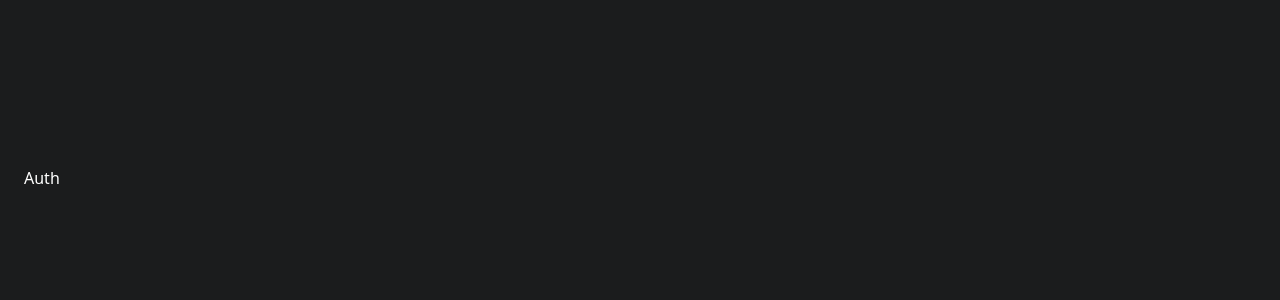
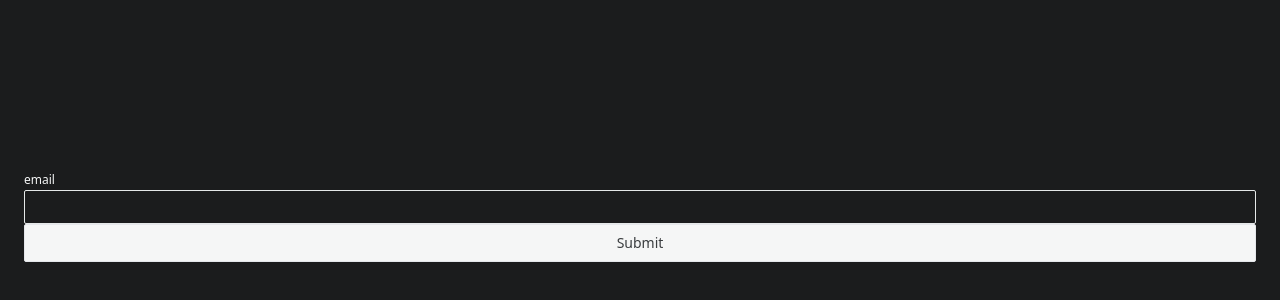
Before and after one commit to kettei-sproutty/scuderia-fe, a Next.js app: page /auth in a window 1280 px wide. Shown: the part 138-438 px from the top of the page. Built offline with nearby package versions, Linux system fonts and the light colour scheme.

Commit message:
feat(auth): add callback route, create steps

```diff
--- a/app/auth/actions.ts
+++ b/app/auth/actions.ts
@@ -1,6 +1,7 @@
 "use server";
 import { authentication } from "@lib/authentication";
 import { cookies } from "next/headers";
+import { redirect } from "next/navigation";
 
 export const sendOTPEmail = async (formData: FormData) => {
   const email = formData.get("email")?.toString();
@@ -15,15 +16,23 @@ export const sendOTPEmail = async (formData: FormData) => {
   }
 };
 
-export const verifyOTP = async (formData: FormData) => {
+export const verifyOTP = async (formData: FormData, email: string) => {
   const code = formData.get("code")?.toString();
-  const email = formData.get("email")?.toString();
 
   if (!code || !email) throw new Error("Code is required");
 
   const authenticationHelper = authentication("route-handler", cookies);
   try {
-    await authenticationHelper.verifyOtp({ token: code, type: "email", email });
+    const { data } = await authenticationHelper.verifyOtp({
+      token: code,
+      type: "email",
+      email,
+    });
+
+    if (!data.user || !data.session) throw new Error("Failed to verify OTP");
+
+    await authenticationHelper.updateSession({ user: data.user, session: data.session });
+    redirect("/");
   } catch (error) {
     console.error(error);
     throw new Error("Failed to verify OTP");
--- /dev/null
+++ b/app/auth/callback/route.ts
@@ -0,0 +1,18 @@
+import { authentication } from "@lib/authentication";
+import { cookies } from "next/headers";
+
+export const GET = async (req: Request) => {
+  const { searchParams } = new URL(req.url);
+  const token = searchParams.get("token");
+
+  const authenticationHelper = authentication("route-handler", cookies);
+  try {
+    if (!token) throw new Error("Invalid code");
+    await authenticationHelper.verifyCallback(token);
+
+    return new Response(null, { status: 302, headers: { Location: "/" } });
+  } catch (error) {
+    console.error(error);
+    return new Response(null, { status: 302, headers: { Location: "/auth" } });
+  }
+};
--- a/app/auth/page.tsx
+++ b/app/auth/page.tsx
@@ -1,5 +1,25 @@
+"use client";
+import { useState } from "react";
+import { notFound } from "next/navigation";
+import { CodeStep, EmailStep } from "./step";
+
+export enum Step {
+  Email,
+  Code,
+}
+
 const AuthPage = () => {
-  return <h1>Auth</h1>;
+  const [email, setEmail] = useState<string>("");
+  const [step, setStep] = useState<Step>(Step.Email);
+
+  switch (step) {
+    case Step.Email:
+      return <EmailStep setEmail={setEmail} setStep={setStep} />;
+    case Step.Code:
+      return <CodeStep email={email} setStep={setStep} />;
+    default:
+      notFound();
+  }
 };
 
 export default AuthPage;
--- /dev/null
+++ b/app/auth/step.tsx
@@ -0,0 +1,74 @@
+"use client";
+import { experimental_useFormStatus as useFormStatus } from "react-dom";
+import Button from "@components/button";
+import InputText from "@components/input";
+import { Step } from "./page";
+import { sendOTPEmail, verifyOTP } from "./actions";
+import { redirect } from "next/navigation";
+
+export type EmailStepProps = {
+  setEmail: React.Dispatch<React.SetStateAction<string>>;
+  setStep: React.Dispatch<React.SetStateAction<Step>>;
+};
+
+export const EmailStep = ({ setEmail, setStep }: EmailStepProps) => {
+  const { pending } = useFormStatus();
+
+  const sendOtp = async (formData: FormData) => {
+    try {
+      const email = formData.get("email");
+      if (!email) throw { message: "email is required" };
+
+      await sendOTPEmail(formData);
+
+      setEmail(email.toString());
+      setStep(Step.Code);
+    } catch (error) {
+      // TODO: handle error
+      return;
+    }
+  };
+
+  return (
+    <form action={sendOtp}>
+      <InputText id="email" name="email" label="email" />
+      <Button disabled={pending} type="submit">
+        Submit
+      </Button>
+    </form>
+  );
+};
+
+export type CodeStepProps = {
+  email: string;
+  setStep: React.Dispatch<React.SetStateAction<Step>>;
+};
+
+export const CodeStep = ({ email }: CodeStepProps) => {
+  const { pending } = useFormStatus();
+
+  const verifyOtp = async (formData: FormData) => {
+    try {
+      const code = formData.get("code");
+      if (!code) throw { message: "code is required" };
+
+      await verifyOTP(formData, email);
+      redirect("/");
+    } catch (error) {
+      // TODO: handle error
+      return;
+    }
+  };
+
+  return (
+    <div>
+      <p>Enter the code sent to {email}</p>
+      <form action={verifyOtp}>
+        <InputText id="code" name="code" label="code" />
+        <Button disabled={pending} type="submit">
+          Submit
+        </Button>
+      </form>
+    </div>
+  );
+};
--- a/lib/authentication.ts
+++ b/lib/authentication.ts
@@ -4,7 +4,7 @@ import {
   createRouteHandlerClient,
   createServerComponentClient,
 } from "@supabase/auth-helpers-nextjs";
-import type { SupabaseClient } from "@supabase/supabase-js";
+import type { Session, SupabaseClient, User } from "@supabase/supabase-js";
 import type { SignInWithPasswordlessCredentials, VerifyOtpParams } from "@supabase/supabase-js";
 import { cookies as Cookies } from "next/headers";
 import type { NextRequest, NextResponse } from "next/server";
@@ -75,11 +75,17 @@ const authenticationHelper = (supabase: SupabaseClient) => {
     return user;
   };
 
+  const updateSession = async ({ user, session }: { user: User; session: Session }) => {
+    await supabase.auth.setSession(session);
+    await supabase.auth.updateUser(user);
+  };
+
   return {
     signIn,
     signOut,
     getUser,
     verifyCallback,
     verifyOtp,
+    updateSession,
   };
 };
```
Also changed, not shown: app/robots.ts (added).
